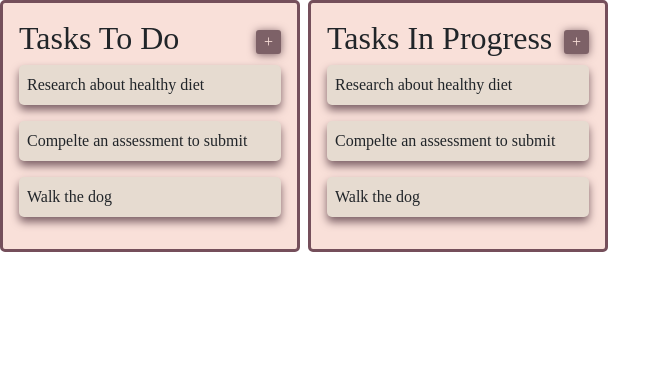
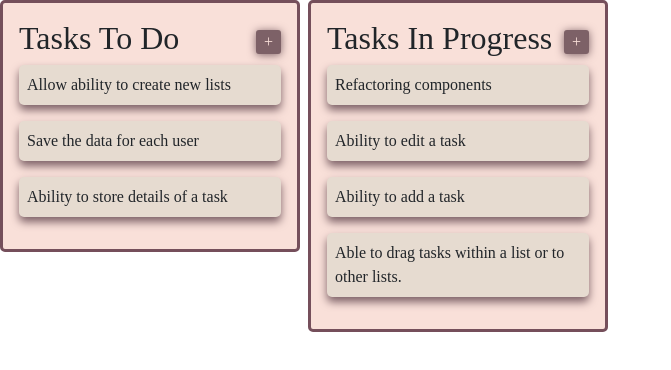
Before and after one commit to Sukhpreet-s/Tasks-Board, a React (Vite) app: page / in a window 1280 px wide. Shown: the top 370 px of the page, without its empty margins (0-671 px from the left). Built offline with nearby package versions, Linux system fonts and the light colour scheme; a web font is replaced by a local one.

Commit message:
changed items displayed in list

```diff
--- a/data.ts
+++ b/data.ts
@@ -2,17 +2,20 @@ const data: Record<string, TaskList> = {
   "list-1": {
     title: "Tasks To Do",
     tasks: {
-      "task-1": { title: "Research about healthy diet" },
-      "task-2": { title: "Compelte an assessment to submit" },
-      "task-3": { title: "Walk the dog" },
+      "task-1": { title: "Allow ability to create new lists" },
+      "task-2": { title: "Save the data for each user" },
+      "task-3": { title: "Ability to store details of a task" },
     },
   },
   "list-2": {
     title: "Tasks In Progress",
     tasks: {
-      "task-4": { title: "Research about healthy diet" },
-      "task-5": { title: "Compelte an assessment to submit" },
-      "task-6": { title: "Walk the dog" },
+      "task-4": { title: "Refactoring components" },
+      "task-5": { title: "Ability to edit a task" },
+      "task-6": { title: "Ability to add a task" },
+      "task-7": {
+        title: "Able to drag tasks within a list or to other lists.",
+      },
     },
   },
 };
```
